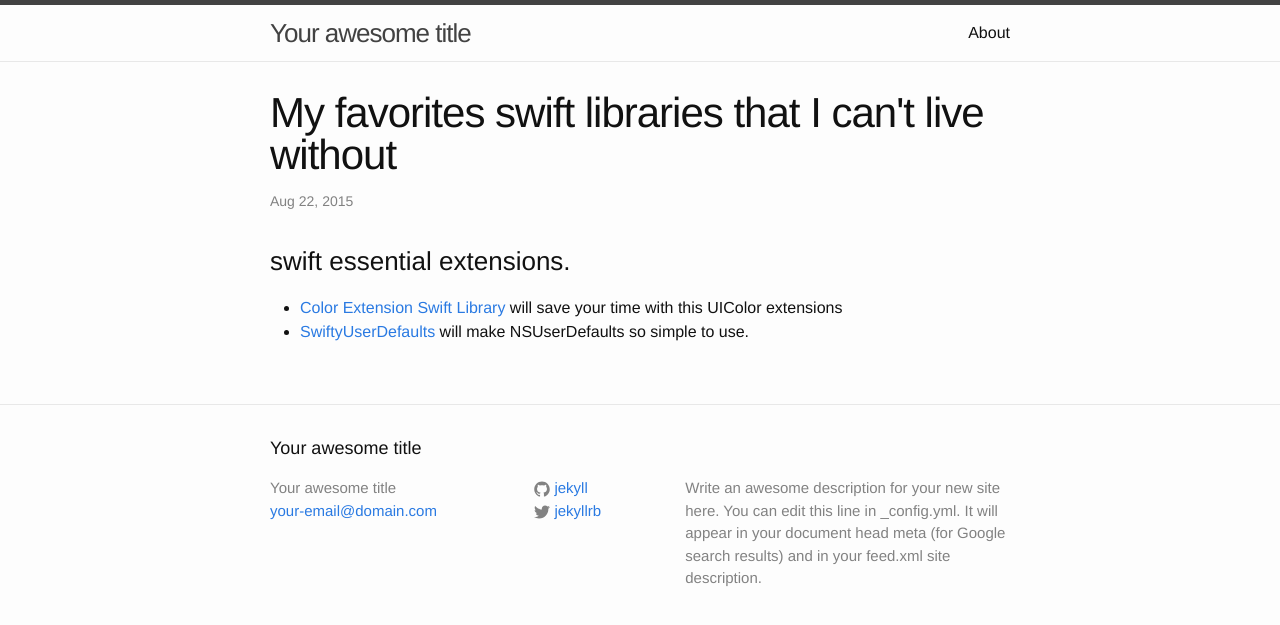
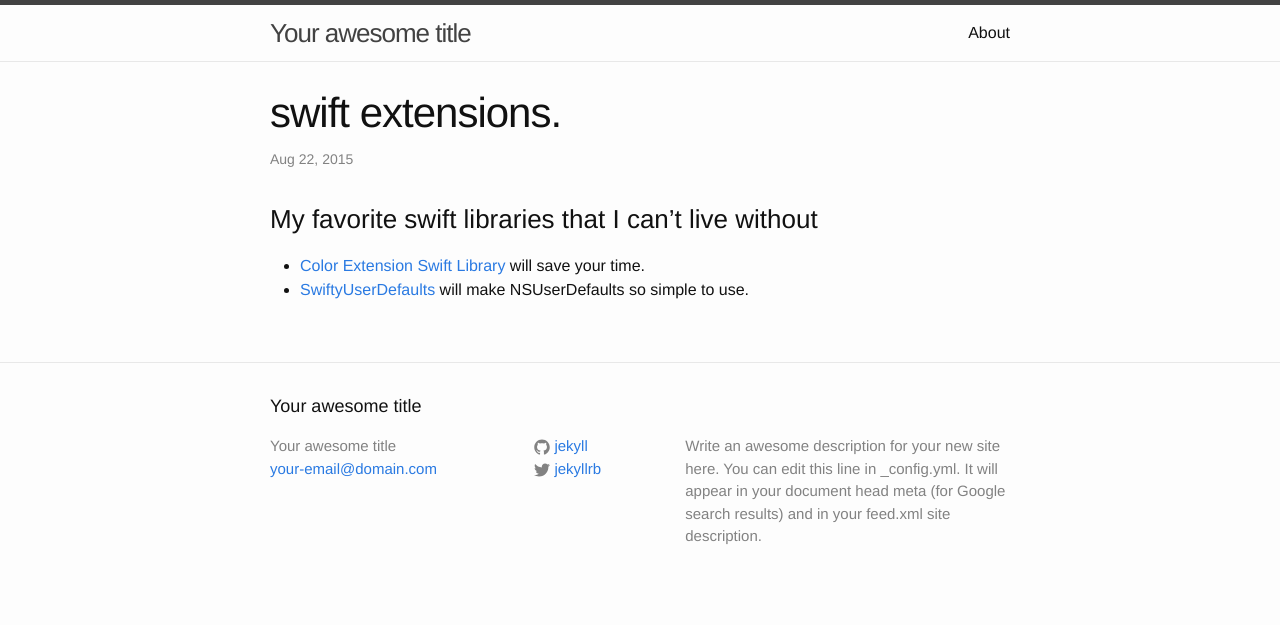
Before and after one commit to hallomuze/hallomuze.github.io, a Jekyll site: the page built from _posts/2015-08-22-FavSwiftLibs.md, in a window 1280 px wide. Shown: the top 625 px of the page. Built offline with Jekyll 4.4.1, drawn with Linux system fonts in a browser that asks for light colours.

```diff
--- a/_posts/2015-08-22-FavSwiftLibs.md
+++ b/_posts/2015-08-22-FavSwiftLibs.md
@@ -1,9 +1,9 @@
 ---
 layout: post
-title:  My favorites swift libraries that I can't live without
+title:  swift extensions.
 date:   2015-8-22 11:29:00
 categories: lib
 ---
-### swift essential extensions.
-* [Color Extension Swift Library](https://github.com/bennyguitar/Colours) will save your time with this UIColor extensions
+### My favorite swift libraries that I can't live without
+* [Color Extension Swift Library](https://github.com/bennyguitar/Colours) will save your time.
 * [SwiftyUserDefaults](https://github.com/radex/SwiftyUserDefaults) will make NSUserDefaults so simple to use.
```
